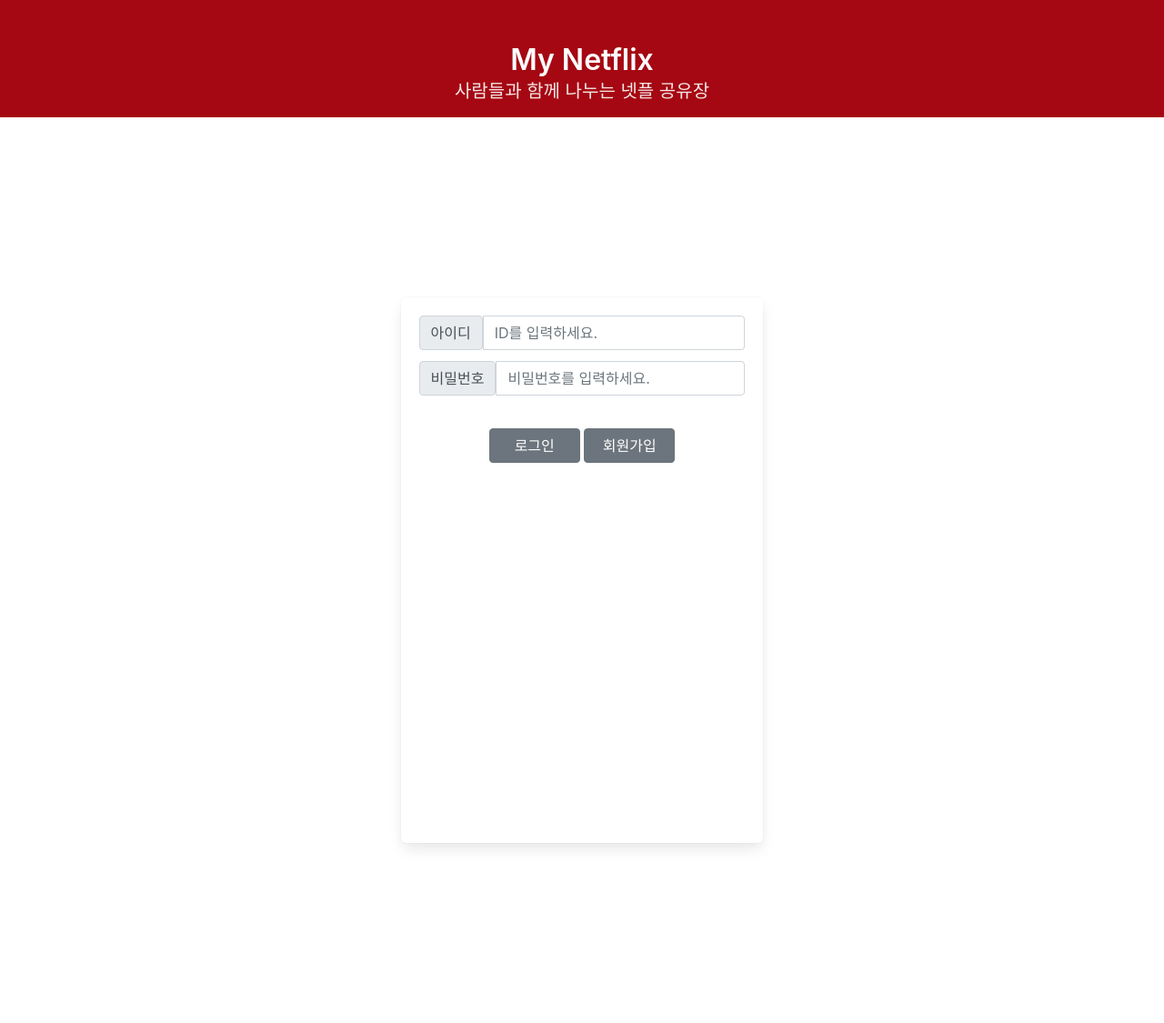
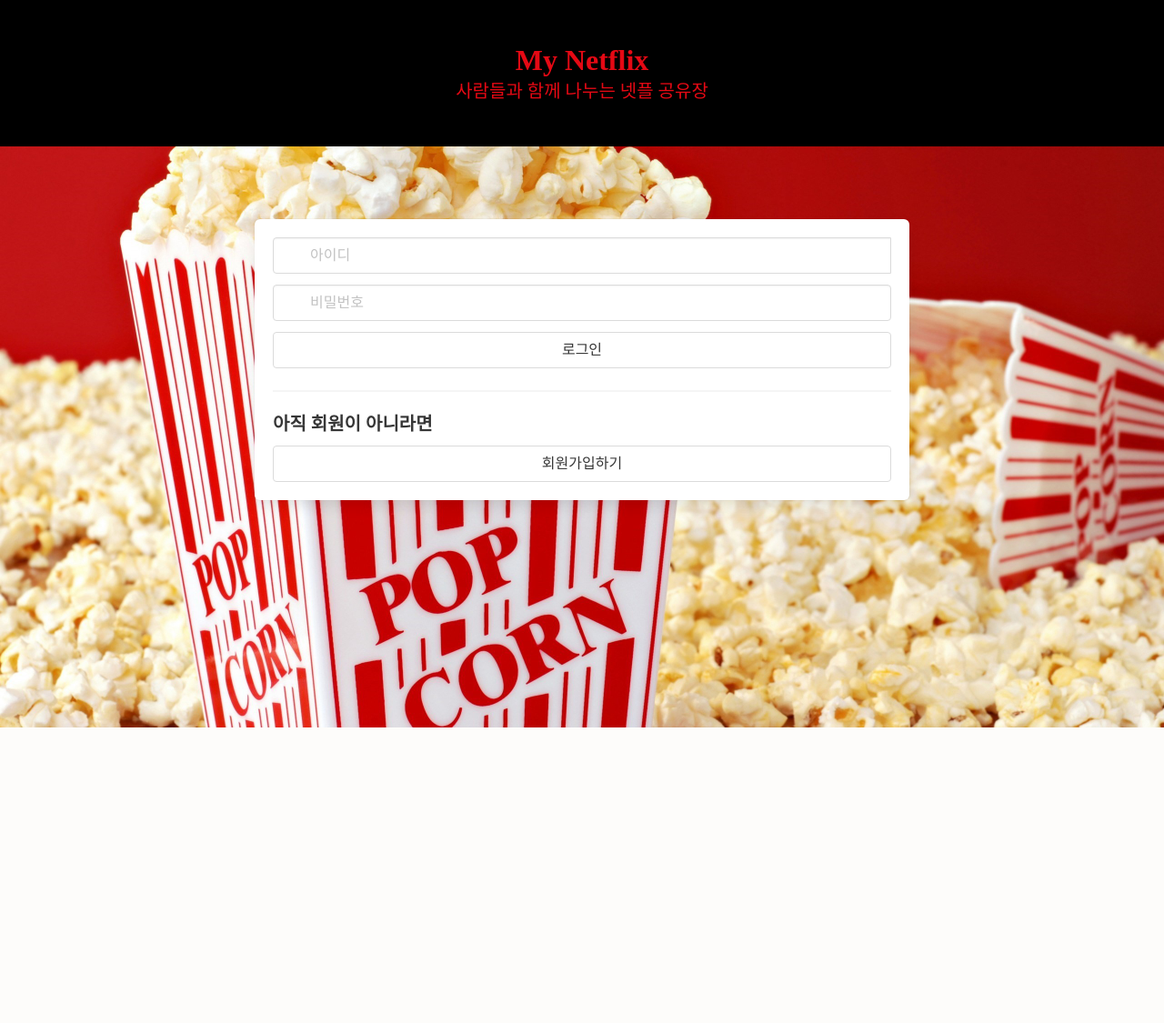
Before and after one commit to JIYUN97/My_Netflix, a Flask app: a page that uses templates/login.html in a window 1280 px wide. Shown: the whole page at 91% size. After the commit the page ends 800 px from the top, so only its background shows below. Run offline with Flask 2, Linux system fonts and the light colour scheme; some libraries are stand-ins or nearby versions; some web fonts are replaced.

Commit message:
로그인 수정

```diff
--- a/app.py
+++ b/app.py
@@ -8,6 +8,7 @@ from datetime import datetime, timedelta
 app = Flask(__name__)
 app.config["TEMPLATES_AUTO_RELOAD"] = True
 SECRET_KEY = 'hanghae_16'
+## client = MongoClient('mongodb://test:test@localhost', 27017)
 client = MongoClient('localhost', 27017)
 db = client.my_netflix
 
--- /dev/null
+++ b/static/login.css
@@ -0,0 +1,36 @@
+@font-face {
+    font-family: 'MaplestoryOTFBold';
+    src: url('https://cdn.jsdelivr.net/gh/projectnoonnu/noonfonts_20-04@2.1/MaplestoryOTFBold.woff') format('woff');
+    font-weight: normal;
+    font-style: normal;
+  }
+
+  * {
+    font-family: 'MaplestoryOTFBold' !important;
+  }
+
+  body {
+    background-image: url('/static/corn.jpeg');
+    background-size: cover;
+    background-color: aliceblue;
+    min-height: 100vh;
+  }
+
+  .section {
+    padding: 80px 0;
+    max-width: 750px;
+    margin: auto;
+  }
+
+  .wrapper {
+    display: flex;
+    justify-content: center;
+    align-items: center;
+    min-height: 100vh;
+  }
+  .hero{
+      background-color: black;
+  }
+  .is-netflix{
+      color:rgba(229, 9, 20);
+  }
--- a/templates/login.html
+++ b/templates/login.html
@@ -1,5 +1,6 @@
 <!DOCTYPE html>
 <html lang="ko">
+
 <head>
   <!-- Webpage Title -->
   <title>My_Netflix</title>
@@ -10,8 +11,7 @@
 
   <!-- Bootstrap CSS -->
   <link rel="stylesheet" href="https://maxcdn.bootstrapcdn.com/bootstrap/4.0.0/css/bootstrap.min.css"
-            integrity="sha384-Gn5384xqQ1aoWXA+058RXPxPg6fy4IWvTNh0E263XmFcJlSAwiGgFAW/dAiS6JXm"
-            crossorigin="anonymous">
+    integrity="sha384-Gn5384xqQ1aoWXA+058RXPxPg6fy4IWvTNh0E263XmFcJlSAwiGgFAW/dAiS6JXm" crossorigin="anonymous">
 
   <!-- JS -->
   <script src="https://ajax.googleapis.com/ajax/libs/jquery/3.4.1/jquery.min.js"></script>
@@ -20,104 +20,123 @@
   <!-- Bulma -->
   <link rel="stylesheet" href="https://cdn.jsdelivr.net/npm/bulma@0.9.1/css/bulma.min.css">
 
+  <!-- Custom CSS -->
+  <link rel="stylesheet" href="{{ url_for('static', filename='login.css') }}">
+
   <script type="text/javascript">
-      {% if msg%}
-            alert("{{msg}}")
-      {%endif%}
+
     //회원가입 페이지로 이동
-      function register(){
-            window.location.href ="/register"
+    function register() {
+      window.location.href = "/register"
     }
 
-      function login(){
+    function login() {
+
       let id = $('#id_input').val();
       let pwd = $('#pwd_input').val();
-            if(id == ''){
+
+      if (id == '') {
         alert("아이디를 입력해주세요!")
         $("#id_input").focus();
         return;
       }
-            if(pwd == ''){
+
+      if (pwd == '') {
         alert("비밀번호를 입력해주세요!")
         $("#pwd_input").focus();
         return;
       }
+
       $.ajax({
-                  type:"POST",
-                  url:"/login",
-                  data:{
-                  'id':id,
-                  'pwd':pwd
+        type: "POST",
+        url: "/login",
+        data: {
+          'id': id,
+          'pwd': pwd
         },
-                  success: function(response) {
+        success: function (response) {
           if (response['result'] == 'success') {
-                              $.cookie('mytoken', response['token'], {path: '/'});
+            $.cookie('mytoken', response['token'], {
+              path: '/'
+            });
             window.location.replace("/main")
           } else {
             alert(response['msg'])
           }
         }
       })
+    }
 
-      }
   </script>
-      <style type="text/css">
-      .wrapper {
-            display: flex;
-            justify-content: center;
-            align-items: center;
-            min-height: 100vh;
-      }
-      .container{
-            width:800px;
-            padding:50px;
-            text-align:center;
-      }
-      button{
-            width:100px;
-      }
-      .hero{
-            background-color:rgba(163, 0, 11, 0.97)!important;
-      }
-      *{
-
-      }
-      </style>
 
 </head>
+
 <body>
-<section class="hero is-danger">
-      <div class="hero-body has-text-centered" style="padding-bottom:1rem;margin:auto;">
-            <h1 class="title is-sparta">My Netflix</h1>
-            <h3 class="subtitle is-sparta">사람들과 함께 나누는 넷플 공유장</h3>
+
+  <!-- 상단 타이틀 -->
+  <section class="hero">
+    <div class="hero-body has-text-centered">
+      <h1 class="title is-netflix">My Netflix</h1>
+      <h3 class="subtitle is-netflix">사람들과 함께 나누는 넷플 공유장</h3>
     </div>
   </section>
+
+  <!-- 로그인 박스 -->
   <section class="section">
     <div class="container">
-      <div class ="wrapper">
-            <div class="box" style="max-width: 800px;min-height:600px;margin:auto">
+
+      <!-- 로그인 박스 -->
+      <div class="box">
         <article class="media">
           <div class="media-content">
             <div class="content">
-                              <div class="input-group mb-3">
-                                    <span class="input-group-text" id="inputGroup-sizing-default">아이디</span>
-                                    <input type="text" id="id_input" class="form-control dup_before" placeholder="ID를 입력하세요." aria-describedby="button-addon2">
+
+              <!-- 아이디 -->
+              <div class="field has-addons">
+                <div class="control has-icons-left" style="width:100%">
+                  <input id="id_input" class="input dup_before" type="text" placeholder="아이디">
+                  <span class="icon is-small is-left fa fa-user"><i class="fa fa-user"></i></span>
                 </div>
-                              <div class="input-group mb-3">
-                                    <span class="input-group-text" id="inputGroup-sizing-default">비밀번호</span>
-                                    <input type="password" id="pwd_input" class="form-control" placeholder="비밀번호를 입력하세요." aria-describedby="button-addon2">
+                <div id="btn-check-dup" class="control is-hidden">
+                  <button class="button is-sparta" onclick="id_dup_check()">중복확인</button>
                 </div>
-                              <br/>
-                              <div>
-                              <button type="button" class="btn btn-secondary" onclick="login()">로그인</button>
-                              <button type="button" class="btn btn-secondary" onclick="register()">회원가입</button>
               </div>
+
+              <!-- 비밀번호 -->
+              <div class="field">
+                <div class="control has-icons-left">
+                  <input id="pwd_input" class="input" type="password" placeholder="비밀번호">
+                  <span class="icon is-small is-left"><i class="fa fa-lock"></i></span>
+                </div>
+              </div>
+
+              <!-- 로그인 버튼 -->
+              <div class="level is-mobile">
+                <button class="level-item button is-sparta" onclick="login()">
+                  로그인
+                </button>
+              </div>
+
+              <!-- 구분선 -->
+              <hr>
+
+              <!-- 회원가입 -->
+              <h4 class="mb-3">아직 회원이 아니라면</h4>
+              <div class="level is-mobile">
+                <button class="level-item button is-sparta is-outlined" onclick="register()">
+                  회원가입하기
+                </button>
+              </div>
+
             </div>
           </div>
         </article>
       </div>
-      </div>
+      <!-- End of 로그인 박스 -->
+
     </div>
   </section>
+
 </body>
+
 </html>
```
Also changed, not shown: static/corn.jpeg (added). Lines whose indentation alone changed are shown as unchanged.
